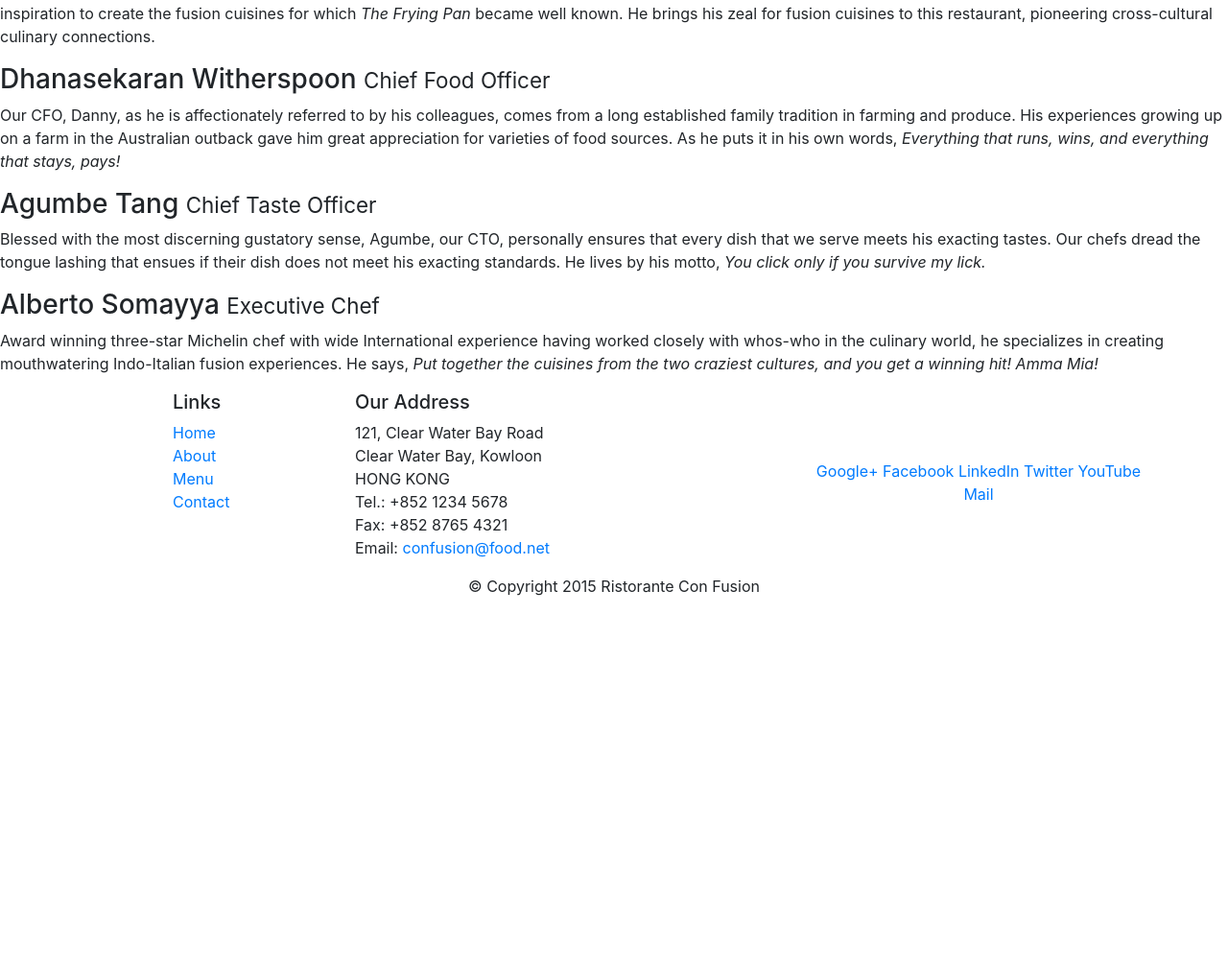
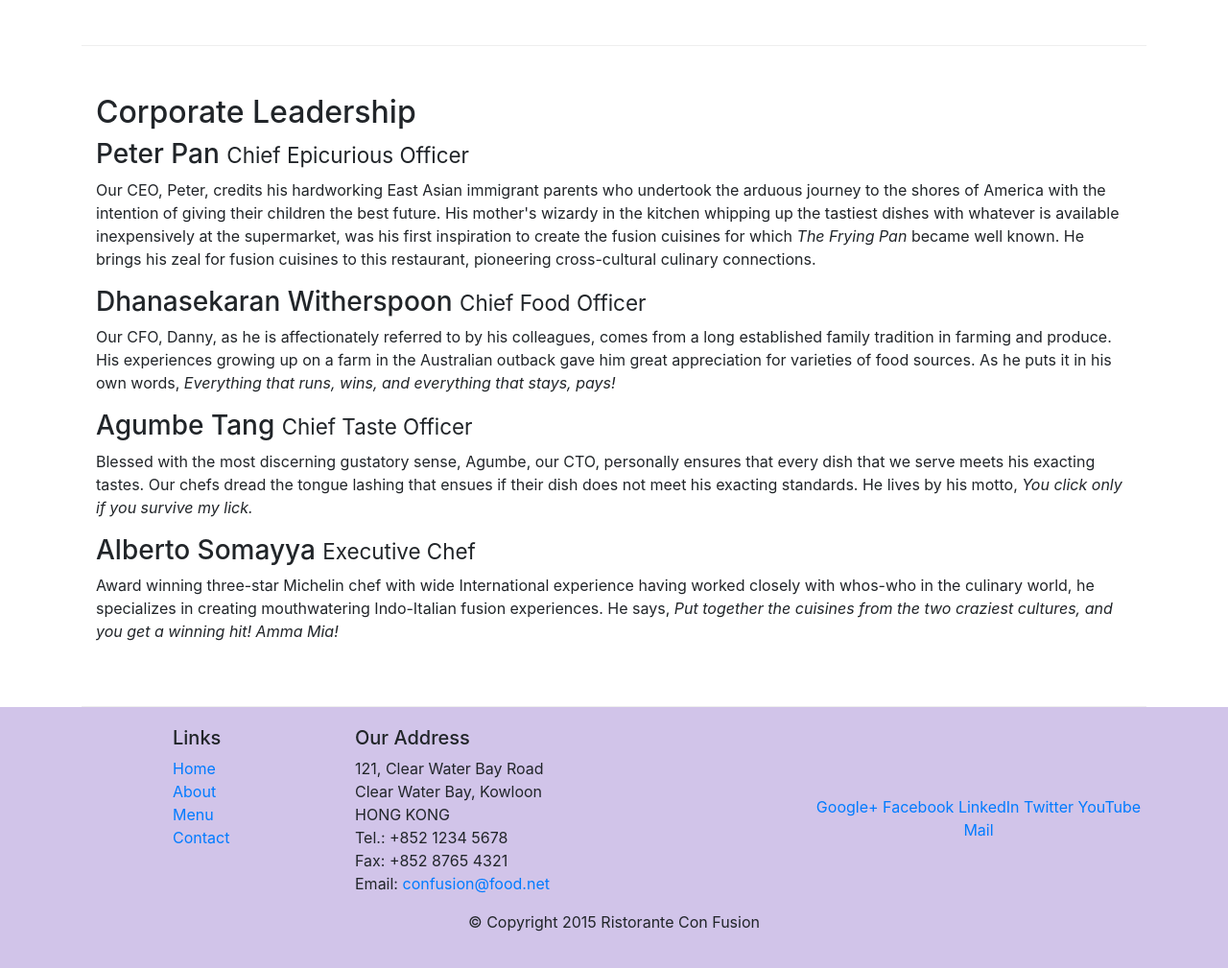
Before and after one commit to AliOgretmen/Full-Stack, a website: page conFusion/aboutus.html in a window 1280 px wide. Shown: the part 679-1688 px from the top of the page at 96% size. Before the commit the page ends 1318 px from the top, so only its background shows below. Drawn offline with nearby package versions, Linux system fonts and the light colour scheme; files that its build step writes are made by us from their sources.

Commit message:
Assignment1

```diff
--- a/conFusion/aboutus.html
+++ b/conFusion/aboutus.html
@@ -9,13 +9,14 @@
 
     <!-- Bootstrap CSS -->
     <link rel="stylesheet" href="node_modules/bootstrap/dist/css/bootstrap.min.css">
-    <link rel="stylesheet" href="./style.css">
+    <link rel="stylesheet" href="css/style.css">
 
 
 
 </head>
 
 <body>
+
 
     <header class="jumbotron">
         <div class="container">
@@ -30,16 +31,16 @@
         </div>
     </header>
 
-    <div>
-        <div>
-            <div>
+    <div class="container">
+        <div class="row">
+            <div class="col-lg-12">
                <h3>About Us</h3>
                <hr>
             </div>
         </div>
 
-        <div>
-            <div>
+        <div class="row row-content">
+            <div class="col-sm-6">
                 <h2>Our History</h2>
                 <p>Started in 2010, Ristorante con Fusion quickly established itself as a culinary icon par excellence in Hong Kong. With its unique brand of world fusion cuisine that can be found nowhere else, it enjoys patronage from the A-list clientele in Hong Kong.  Featuring four of the best three-star Michelin chefs in the world, you never know what will arrive on your plate the next time you visit us.</p>
                 <p>The restaurant traces its humble beginnings to <em>The Frying Pan</em>, a successful chain started by our CEO, Mr. Peter Pan, that featured for the first time the world's best cuisines in a pan.</p>
@@ -49,17 +50,17 @@
         </div>
 
 
-        <div>
-            <div>
+        <div class="row row-content">
+            <div class="col-xs-12 col-sm-12">
                 <h2>Corporate Leadership</h2>
                 <h3>Peter Pan <small>Chief Epicurious Officer</small></h3>
-                <p>Our CEO, Peter, credits his hardworking East Asian immigrant parents who undertook the arduous journey to the shores of America with the intention of giving their children the best future. His mother's wizardy in the kitchen whipping up the tastiest dishes with whatever is available inexpensively at the supermarket, was his first inspiration to create the fusion cuisines for which <em>The Frying Pan</em> became well known. He brings his zeal for fusion cuisines to this restaurant, pioneering cross-cultural culinary connections.</p>
+                <p class="hidden-xs-down">Our CEO, Peter, credits his hardworking East Asian immigrant parents who undertook the arduous journey to the shores of America with the intention of giving their children the best future. His mother's wizardy in the kitchen whipping up the tastiest dishes with whatever is available inexpensively at the supermarket, was his first inspiration to create the fusion cuisines for which <em>The Frying Pan</em> became well known. He brings his zeal for fusion cuisines to this restaurant, pioneering cross-cultural culinary connections.</p>
                 <h3>Dhanasekaran Witherspoon <small>Chief Food Officer</small></h3>
-                <p>Our CFO, Danny, as he is affectionately referred to by his colleagues, comes from a long established family tradition in farming and produce. His experiences growing up on a farm in the Australian outback gave him great appreciation for varieties of food sources. As he puts it in his own words, <em>Everything that runs, wins, and everything that stays, pays!</em></p>
+                <p class="hidden-xs-down"> Our CFO, Danny, as he is affectionately referred to by his colleagues, comes from a long established family tradition in farming and produce. His experiences growing up on a farm in the Australian outback gave him great appreciation for varieties of food sources. As he puts it in his own words, <em>Everything that runs, wins, and everything that stays, pays!</em></p>
                 <h3>Agumbe Tang <small>Chief Taste Officer</small></h3>
-                <p>Blessed with the most discerning gustatory sense, Agumbe, our CTO, personally ensures that every dish that we serve meets his exacting tastes. Our chefs dread the tongue lashing that ensues if their dish does not meet his exacting standards. He lives by his motto, <em>You click only if you survive my lick.</em></p>
+                <p class="hidden-xs-down">Blessed with the most discerning gustatory sense, Agumbe, our CTO, personally ensures that every dish that we serve meets his exacting tastes. Our chefs dread the tongue lashing that ensues if their dish does not meet his exacting standards. He lives by his motto, <em>You click only if you survive my lick.</em></p>
                 <h3>Alberto Somayya <small>Executive Chef</small></h3>
-                <p>Award winning three-star Michelin chef with wide International experience having worked closely with whos-who in the culinary world, he specializes in creating mouthwatering Indo-Italian fusion experiences. He says, <em>Put together the cuisines from the two craziest cultures, and you get a winning hit! Amma Mia!</em></p>
+                <p class="hidden-xs-down">Award winning three-star Michelin chef with wide International experience having worked closely with whos-who in the culinary world, he specializes in creating mouthwatering Indo-Italian fusion experiences. He says, <em>Put together the cuisines from the two craziest cultures, and you get a winning hit! Amma Mia!</em></p>
             </div>
        </div>
 
--- a/conFusion/css/style.css
+++ b/conFusion/css/style.css
@@ -0,0 +1,19 @@
+.jumbotron {
+    padding:70px 30px 70px 30px;
+    margin:0px auto;
+    background: #9575CD ;
+    color:floralwhite;
+}
+
+.footer{
+    background-color: #D1C4E9;
+    margin:0px auto;
+    padding: 20px 0px 20px 0px;
+}
+
+.row-content {
+    margin:0px auto;
+    padding: 50px 0px 50px 0px;
+    border-bottom: 1px ridge;
+    min-height:400px;
+}
```
